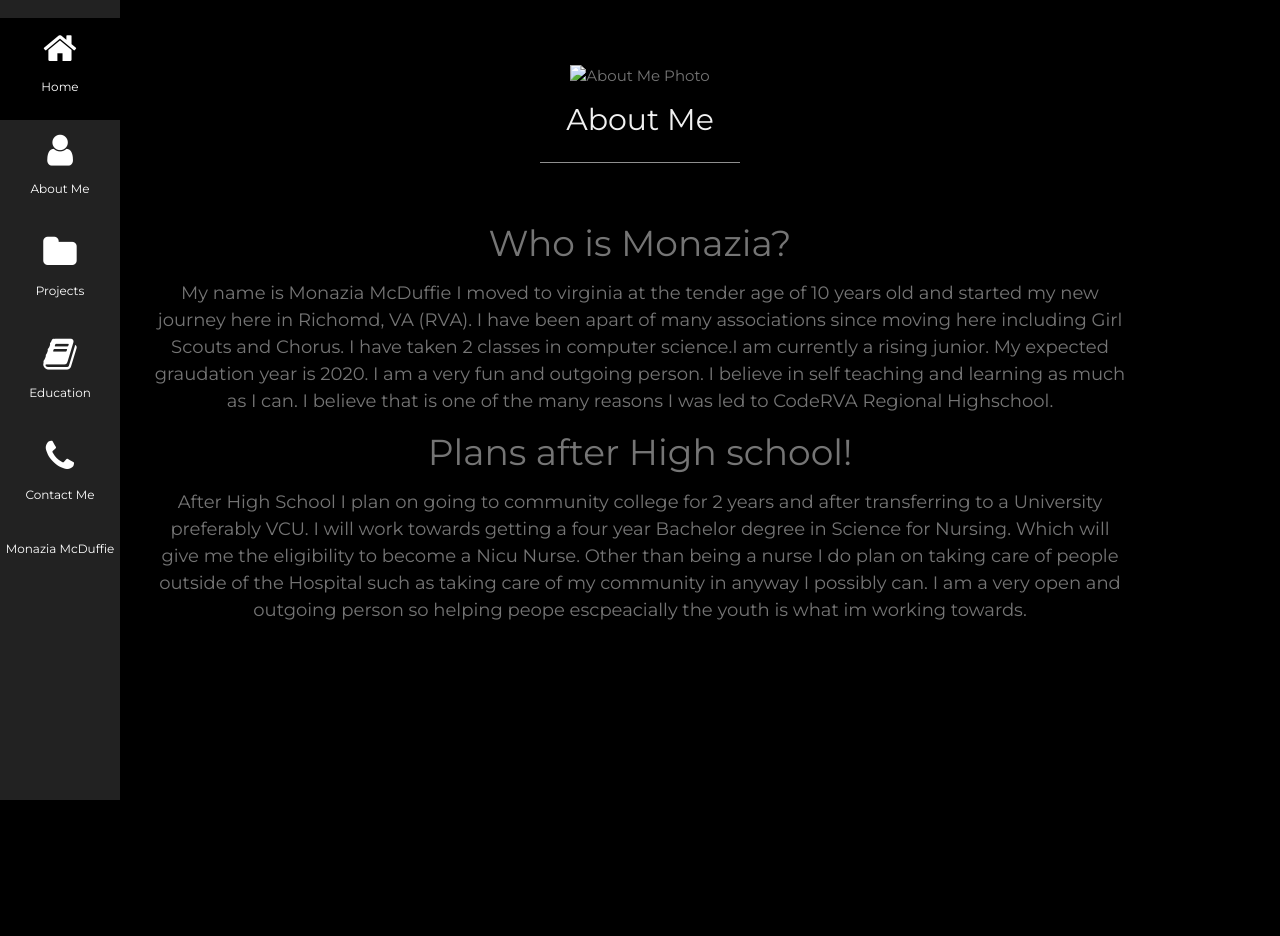
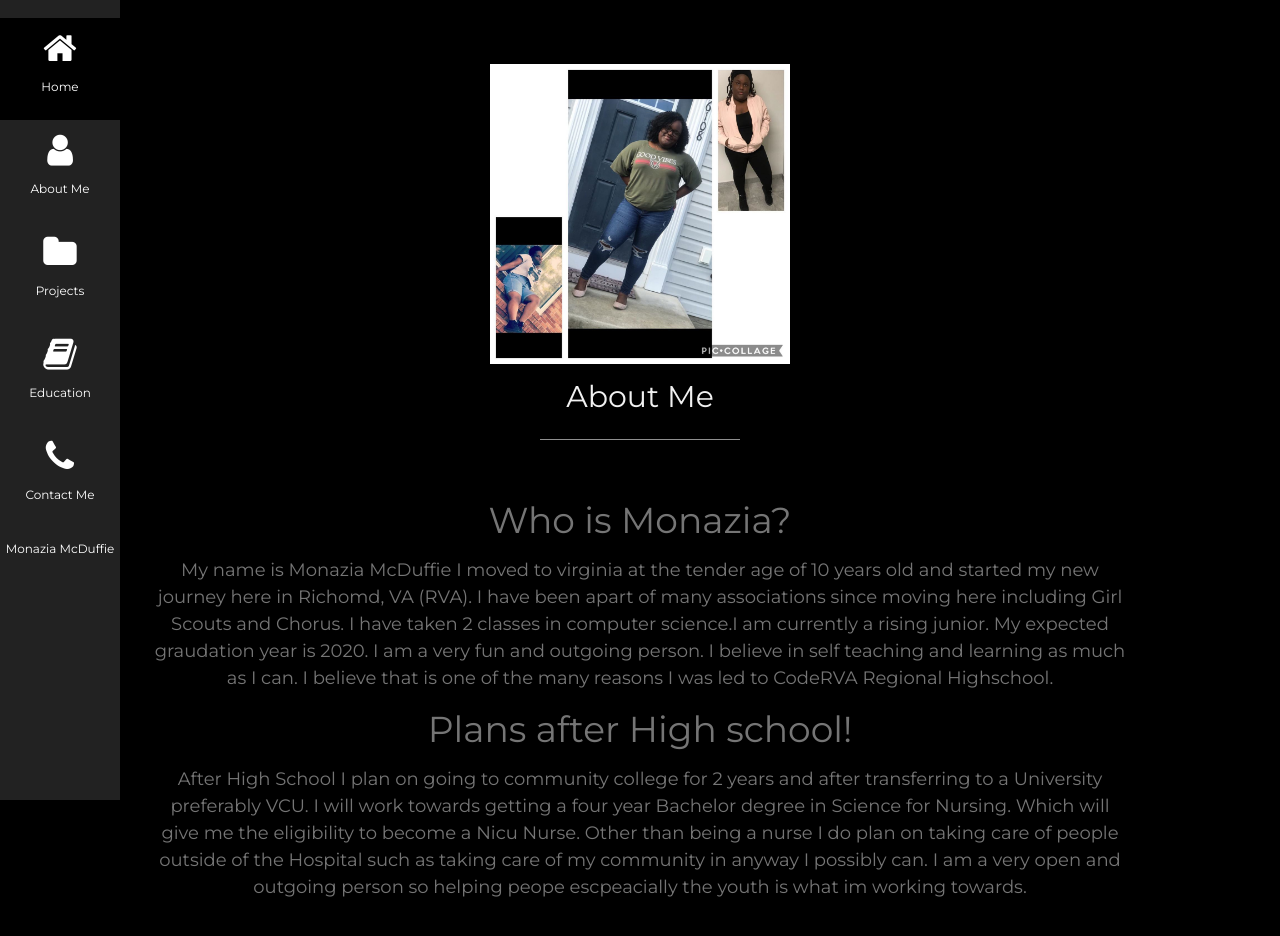
Before and after one commit to Monazia/Monazia-Portfolio, a plain HTML site: page About_Me.html in a window 1280 px wide. Before the commit the page ends 800 px from the top, so only its background shows below. Drawn offline with nearby package versions, Linux system fonts and the light colour scheme.

Commit message:
Update About_Me.html

```diff
--- a/About_Me.html
+++ b/About_Me.html
@@ -62,7 +62,7 @@ body, h1,h2,h3,h4,h5,h6 {font-family: "Montserrat", sans-serif}
 
 <center>
 <div class="container">
-  <img src="About Me Photo.jpg" alt="About Me Photo" width="300" height="300">
+  <img src="61755107_413595465897608_4677487299093297693_n(1).jpg" alt="About Me Photo" width="300" height="300">
  </center>
 
     <center><h2 class="w3-text-light-grey">About Me</h2>
```
